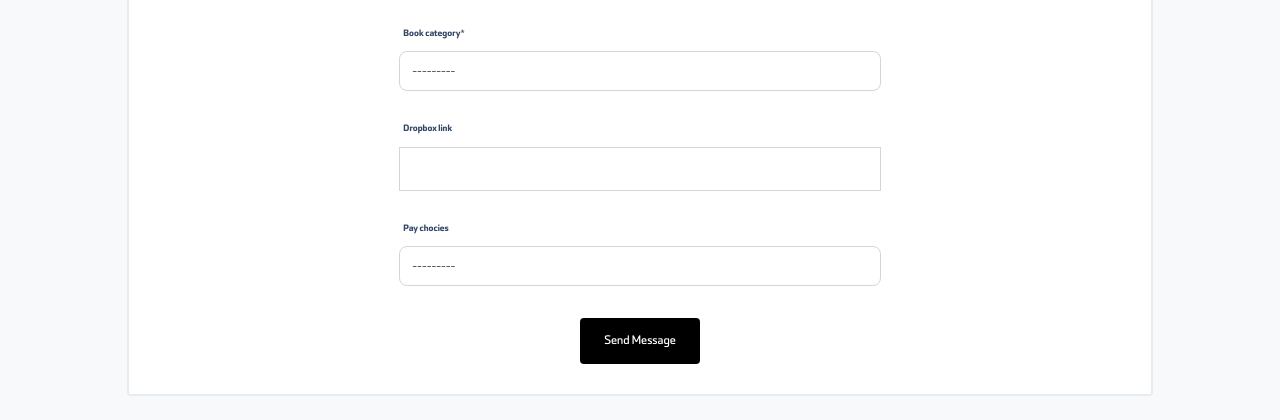
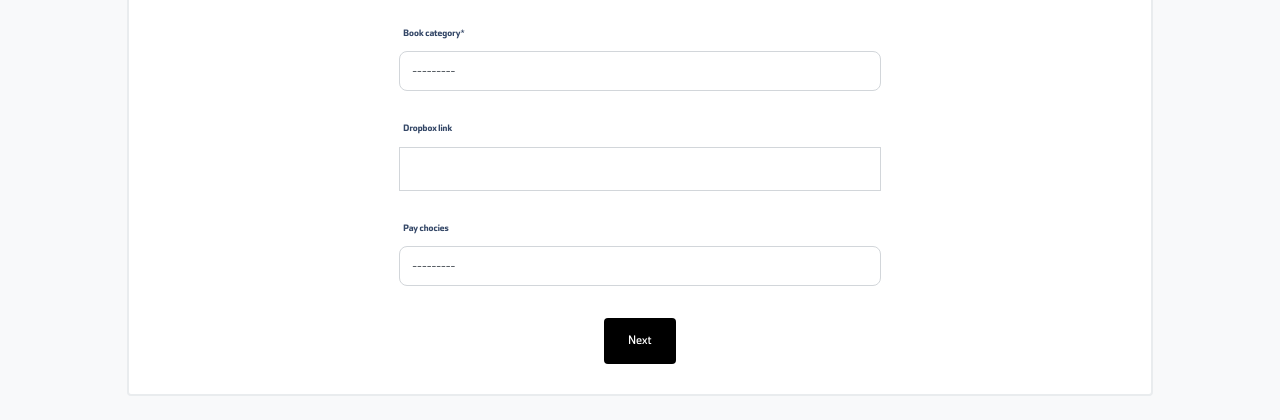
Before and after one commit to Gemy-Creatio/nashr, a Django app: template templates/books/addBooks.html in a window 1280 px wide. Shown: the part 888-1308 px from the top of the page. Run offline with Django 4.2, Linux system fonts and the light colour scheme; the template is opened without the code that fills it: values that come from a table or form of the project are taken from there, others are empty; some libraries are stand-ins or nearby versions.

Commit message:
fianl ahlam needs2

```diff
--- a/templates/books/addBooks.html
+++ b/templates/books/addBooks.html
@@ -24,9 +24,9 @@
 
                     <div class="text-center justify-content-center d-flex">
                                                    {% if LANGUAGE_CODE == 'ar' %}
-                                      <button type="submit">إرسال</button>
+                                      <button type="submit">التالى</button>
                         {% else %}
-              <button type="submit">Send Message</button>
+              <button type="submit"> Next</button>
                         {% endif %}
                     </div>
                 </form>
```
